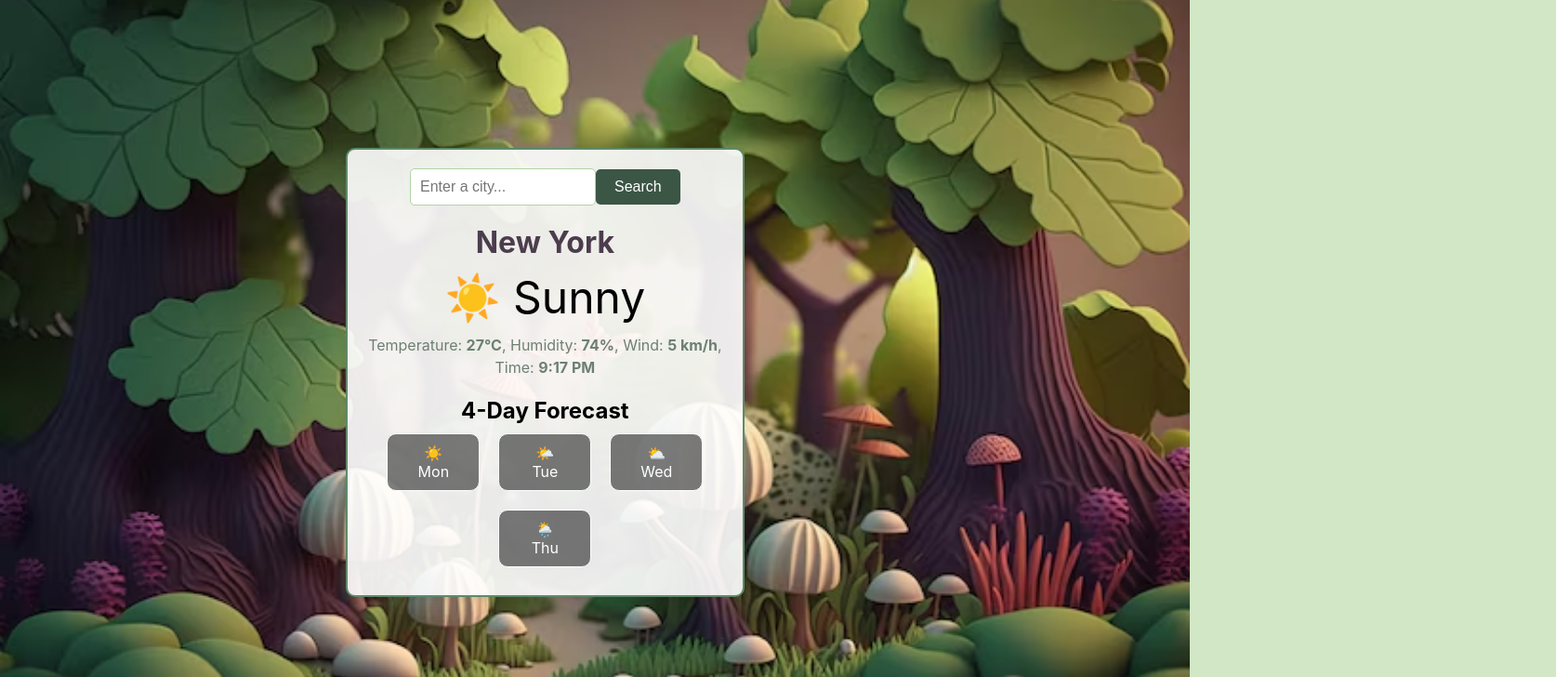
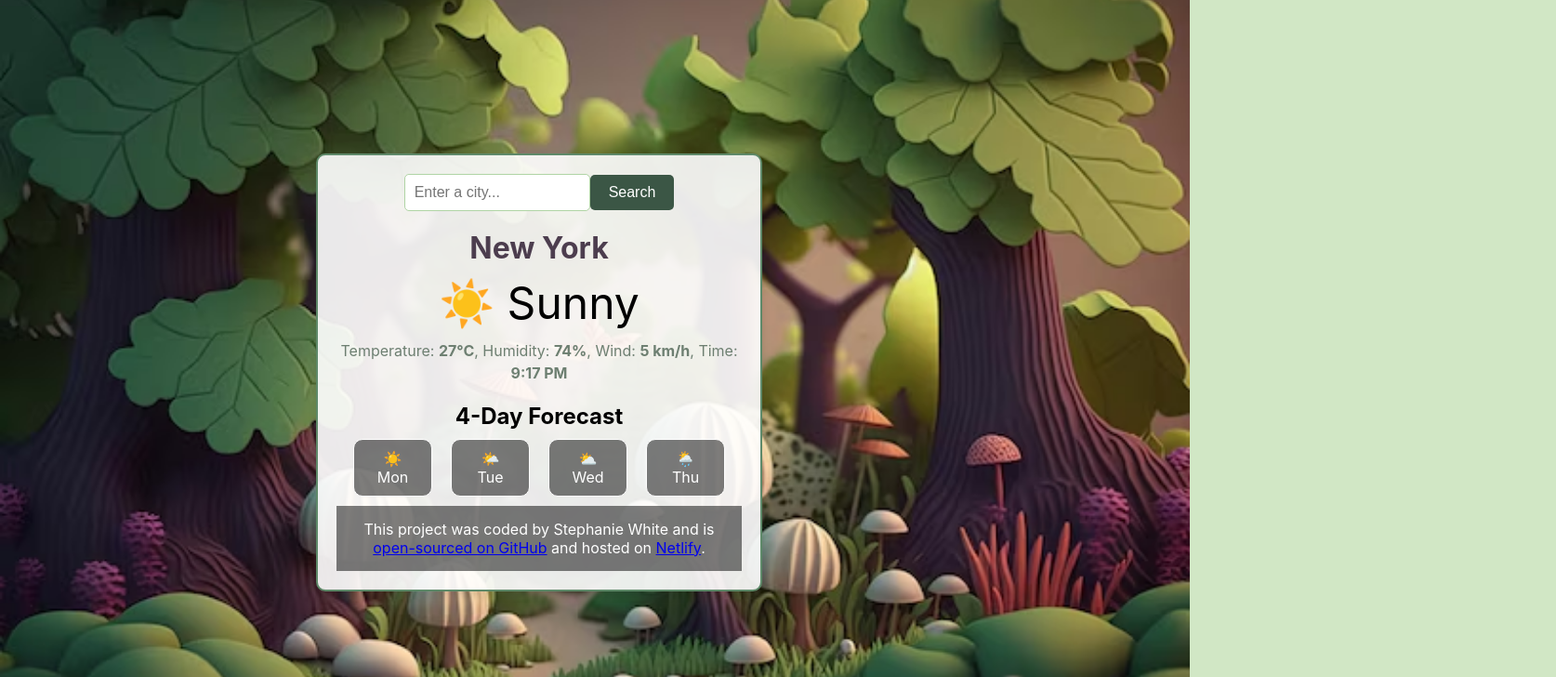
Before and after one commit to Stephaniechatter/whimsicalweatherapp, a React (Create React App) app: page / in a window 1280 px wide. Shown: the top 728 px of the page at 93% size, 1674 px wide, since content can reach past the window. Built offline with nearby package versions, Linux system fonts and the light colour scheme.

Commit message:
updated App.css to center footer

```diff
--- a/src/App.css
+++ b/src/App.css
@@ -11,11 +11,12 @@ body {
   background-size: cover;
   background-repeat: no-repeat;
   background-position: center;
-  overflow: hidden; /* Prevent scrolling */
+  overflow: hidden;
   height: 100vh;
   display: flex;
   justify-content: center;
   align-items: center;
+  flex-direction: column;
 }
 
 .weather-app {
@@ -27,6 +28,7 @@ body {
   border-radius: 10px;
   box-shadow: 0 4px 8px rgba(0, 0, 0, 0.1);
   text-align: center;
+  flex-grow: 1;
 }
 
 .weather-app header {
@@ -93,17 +95,16 @@ body {
   border-radius: 10px;
   margin: 10px;
   padding: 10px;
-  width: 100px;
+  width: 85px;
   text-align: center;
   color: #fff;
 }
 
 footer {
-  position: absolute;
-  bottom: 0;
   width: 100%;
-  padding: 20px;
+  padding: 15px;
   background-color: rgba(0, 0, 0, 0.5);
   color: #fff;
   text-align: center;
+  margin-top: auto;
 }
--- a/src/App.js
+++ b/src/App.js
@@ -17,13 +17,10 @@ function App() {
 
   useEffect(() => {
     const fetchWeatherData = async () => {
-      // Simulated weather data
       setTemperature(Math.floor(Math.random() * 41));
       setDescription("☀️ Sunny");
       setHumidity(Math.floor(Math.random() * 101));
       setWindSpeed(Math.floor(Math.random() * 21));
-
-      // Simulated time
       const currentTime = new Date().toLocaleString("en-US", {
         hour: "numeric",
         minute: "numeric",
@@ -33,19 +30,16 @@ function App() {
     };
 
     fetchWeatherData();
-  }, []); // Empty dependency array ensures this effect runs only once
+  }, []);
 
-  // Function to handle city search
   const handleSearch = (event) => {
     event.preventDefault();
     const cityInput = event.target.elements.city.value;
     setCity(cityInput);
-    // Simulate fetching data for the new city (temperature, weather description, etc.)
     setTemperature(Math.floor(Math.random() * 41));
     setDescription("☀️ Sunny");
     setHumidity(Math.floor(Math.random() * 101));
     setWindSpeed(Math.floor(Math.random() * 21));
-    // Simulate updating time
     const currentTime = new Date().toLocaleString("en-US", {
       hour: "numeric",
       minute: "numeric",
@@ -70,7 +64,6 @@ function App() {
         </form>
       </header>
       <main>
-        {/* Displayed city information */}
         <div className="weather-app-data">
           <h1 className="default-city-name">{city}</h1>
           <p className="weather-app-image">{description}</p>
@@ -81,7 +74,6 @@ function App() {
           </p>
         </div>
 
-        {/* Forecast */}
         <div className="forecast-container">
           <h2>4-Day Forecast</h2>
           <div className="forecast-list">
@@ -104,12 +96,12 @@ function Footer() {
     <footer>
       This project was coded by Stephanie White and is{" "}
       <a
-        href="https://github.com/stephaniechatter"
+        href="https://github.com/stephaniechatter/whimsicalweatherapp"
         target="_blank"
         rel="noreferrer"
       >
         open-sourced on GitHub
-      </a>{" https://github.com/stephaniechatter/whimsicalweatherapp"}
+      </a>{" "}
       and hosted on{" "}
       <a href="https://luminous-babka-e88392.netlify.app/" target="_blank" rel="noreferrer">
         Netlify
```
